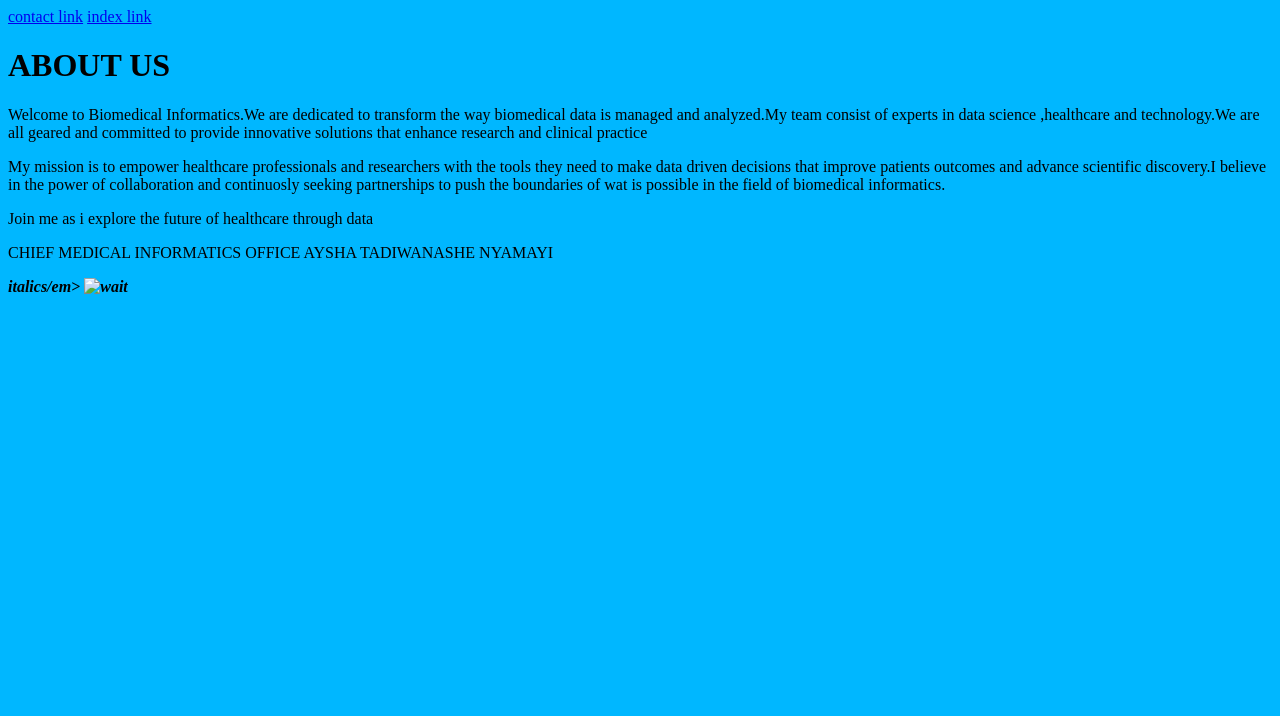
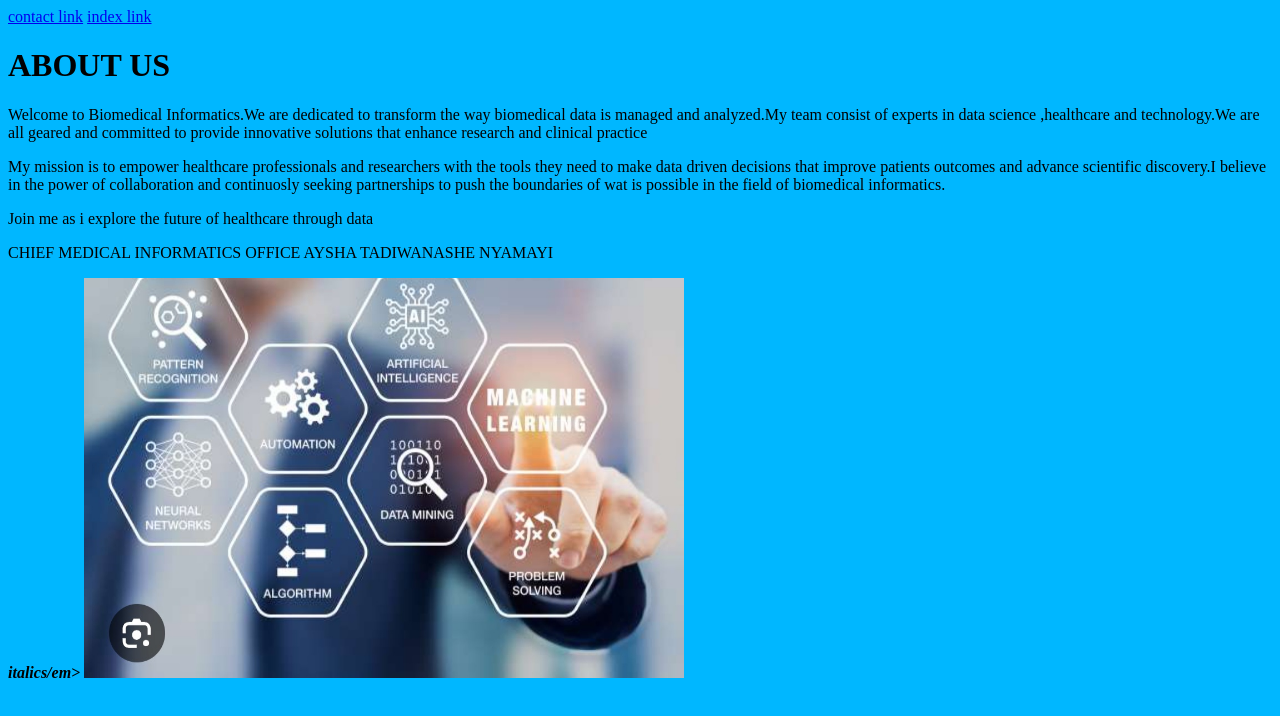
Before and after one commit to tadienyamayi-boop/Biomedical-informatics-, a plain HTML site: page about.html in a window 1280 px wide. Drawn offline with Linux system fonts and the light colour scheme.

Commit message:
Update about.html

```diff
--- a/about.html
+++ b/about.html
@@ -15,7 +15,8 @@
 <strong><Bold</strong> <em>italics/em>
 <body>
 <body style="background-color: rgb(0, 183, 255)"></body>
-<img src="images/Screenshot_20251002_112931_Google.jpg"alt="wait" width="600"height="400"
+<img src="Screenshot_20251002_112931_Google.jpg"alt="wait" width="600"height="400"
 "></body>
 </body>
+
 </html>
```
